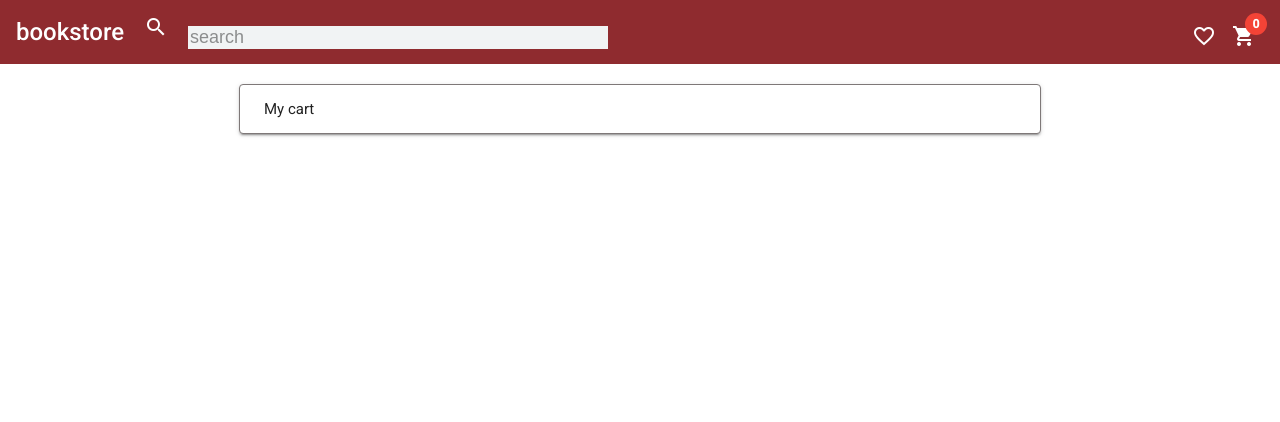
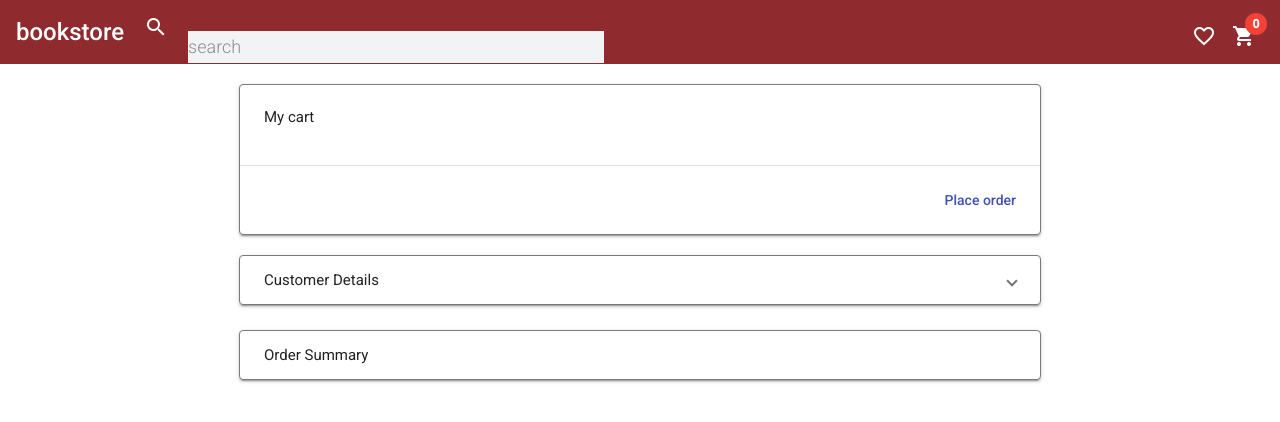
Before and after one commit to sravanisabbisett/BookStore, an Angular app: page /cart in a window 1280 px wide. Shown: the top 422 px of the page. Built offline with nearby package versions, Linux system fonts and the light colour scheme.

Commit message:
ADDED:my cartpage

```diff
--- a/src/app/app-routing.module.ts
+++ b/src/app/app-routing.module.ts
@@ -13,8 +13,10 @@ const routes: Routes = [{ path: 'register', component: RegisterComponent },
 {
   path: 'dashboard', component: DashboardComponent,
   children: [
-    { path: '', component: GetbooksComponent }
+    { path: '', component: GetbooksComponent },
+
   ]
+
 },
 { path: 'order', component: OrderComponent },
 { path: 'cart', component: MycartComponent }
--- a/src/app/app.module.ts
+++ b/src/app/app.module.ts
@@ -28,6 +28,9 @@ import { MycartComponent } from './components/mycart/mycart.component';
 import {MatExpansionModule} from '@angular/material/expansion';
 import {MatRadioModule} from '@angular/material/radio';
 
+
+
+
 @NgModule({
   declarations: [
     AppComponent,
@@ -48,6 +51,7 @@ import {MatRadioModule} from '@angular/material/radio';
     MatFormFieldModule,MatInputModule,MatCardModule,MatIconModule,ReactiveFormsModule,FormsModule,MatButtonModule
   ],
   providers: [],
-  bootstrap: [AppComponent]
+  bootstrap: [AppComponent],
+
 })
 export class AppModule { }
--- a/src/app/components/getbooks/getbooks.component.html
+++ b/src/app/components/getbooks/getbooks.component.html
@@ -19,7 +19,7 @@
             </span>
         </mat-card-content>
         <div class="butt">
-            <button class="but" mat-raised-button (click)="addcart()">add to bag</button>
+            <button class="but" mat-raised-button (click)="addcart(book)">add to bag</button>
             <button class="whishlist" mat-raised-button>wishlist</button>
         </div>
     </mat-card>
--- a/src/app/components/getbooks/getbooks.component.ts
+++ b/src/app/components/getbooks/getbooks.component.ts
@@ -13,6 +13,7 @@ export class GetbooksComponent implements OnInit {
 
  // booksArray=[]
   booksArray: Array<any> = [];
+  wishlist: Array<any> = [];
 
 
   ngOnInit() {
@@ -26,8 +27,9 @@ export class GetbooksComponent implements OnInit {
       console.log(" books array " ,this.booksArray);
     })
 }
-addcart(){
-  this.router.navigate(['cart']);
+addcart(book: any){
+  this.wishlist.push(book);
+ localStorage.setItem('addedcart',JSON.stringify(this.wishlist));
 }
 
 review() {
--- a/src/app/components/header/header.component.html
+++ b/src/app/components/header/header.component.html
@@ -12,7 +12,7 @@
         <mat-icon matBadge="{{list}}" matBadgeColor="warn" routerLink="list">favorite_border</mat-icon>
     </button>
     <button mat-icon-button #tooltip="matTooltip" matTooltip="cart" class="bag">
-      <mat-icon matBadge="{{bag}}" matBadgeColor="warn" routerLink="/dashboard/cart" >shopping_cart</mat-icon>
+      <mat-icon matBadge="{{bag}}" matBadgeColor="warn" routerLink="../cart" >shopping_cart</mat-icon>
   </button>
 
     </mat-toolbar-row>
--- a/src/app/components/login/login.component.ts
+++ b/src/app/components/login/login.component.ts
@@ -2,7 +2,6 @@ import { Component, OnInit } from '@angular/core';
 import { FormBuilder, FormGroup, Validators } from '@angular/forms';
 import { Router } from '@angular/router';
 import { UserService } from 'src/app/services/userservice/user.service';
-
 @Component({
   selector: 'app-login',
   templateUrl: './login.component.html',
@@ -11,7 +10,10 @@ import { UserService } from 'src/app/services/userservice/user.service';
 export class LoginComponent implements OnInit {
   hide=true
   loginForm!: FormGroup;
-  constructor(private formBuilder: FormBuilder,private route:Router,private userservice:UserService) { }
+  constructor(private formBuilder: FormBuilder,
+              private route:Router,
+              private userservice:UserService,
+              ) { }
 
   ngOnInit(): void {
     this.loginForm = this.formBuilder.group({
--- a/src/app/components/mycart/mycart.component.html
+++ b/src/app/components/mycart/mycart.component.html
@@ -1,25 +1,25 @@
 <app-header></app-header>
 <mat-accordion>
     <div>
-        <mat-expansion-panel hideToggle class="center">
+        <mat-expansion-panel [expanded]="step === 0" (opened)="setStep(0)" hideToggle  class="center">
             <mat-expansion-panel-header>
                 <mat-panel-title>
                     My cart
                 </mat-panel-title>
             </mat-expansion-panel-header>
-            <div>
+            <div *ngFor="let book of books">
                 <div style="display: flex;">
                     <span>
-                        <img src="../../../assets/ram.jpg" class="image">
+                        <img mat-panel-image src="../../../assets/ram.jpg" class="image">
                     </span>
                     <span class="position">
-                        <mat-card-title>RAM</mat-card-title>
-                        <mat-card-subtitle><br>by Amish</mat-card-subtitle>
-                        <mat-card-content><br>220<br></mat-card-content>
-                        <button mat-icon-button>
+                        <mat-card-title>{{book.bookName}}</mat-card-title>
+                        <mat-card-subtitle><br>{{book.author}}</mat-card-subtitle>
+                        <mat-card-content><br>{{book.price}}<br></mat-card-content>
+                        <button mat-icon-button >
                             <mat-icon>remove_circle_outline</mat-icon>
                         </button>
-                        220
+                        1
                         <button mat-icon-button>
                             <mat-icon>add_circle_outline</mat-icon>
                         </button>
@@ -30,7 +30,7 @@
                 </div>
             </div>
             <mat-action-row>
-                <button mat-button color="primary" ></button>
+                <button mat-button color="primary" (click)="nextStep()">Place order</button>
             </mat-action-row>
 
         </mat-expansion-panel>
@@ -38,9 +38,9 @@
 </mat-accordion>
 
 
-<!-- <mat-accordion>
+<mat-accordion>
     <div class="main">
-        <mat-expansion-panel>
+        <mat-expansion-panel [expanded]="step === 1" (opened)="setStep(1)">
             <mat-expansion-panel-header>
                 <mat-panel-title>Customer Details</mat-panel-title>
             </mat-expansion-panel-header>
@@ -78,7 +78,7 @@
                     <div class="form-div">
                         <mat-form-field appearance="outline">
                             <mat-label>City/Town</mat-label>
-                            <input matInput type="text" placeholder="City/Town" formControlName="City/Town"
+                            <input matInput type="text" placeholder="City/Town" formControlName="City"
                                 id="City/Town">
                         </mat-form-field>
                         <mat-form-field appearance="outline">
@@ -96,7 +96,38 @@
                         </mat-radio-group>
                     </div>
                 </div>
+                <mat-action-row>
+                    <button mat-button color="primary" (click)="nextStep()">Continue</button>
+                </mat-action-row>
+
             </form>
         </mat-expansion-panel>
     </div>
-</mat-accordion> -->
+</mat-accordion>
+
+<mat-accordion>
+    <div>
+        <mat-expansion-panel [expanded]="step === 2" (opened)="setStep(2)" hideToggle class="center">
+            <mat-expansion-panel-header>
+                <mat-panel-title>
+                    Order Summary
+                </mat-panel-title>
+            </mat-expansion-panel-header>
+            <div *ngFor="let book of books">
+                <div style="display: flex;">
+                    <span>
+                        <img mat-panel-image src="../../../assets/ram.jpg" class="image">
+                    </span>
+                    <span class="position">
+                        <mat-card-title>{{book.bookName}}</mat-card-title>
+                        <mat-card-subtitle><br>{{book.author}}</mat-card-subtitle>
+                        <mat-card-content><br>{{book.price}}<br></mat-card-content>
+                    </span>
+                </div>
+            </div>
+            <mat-action-row>
+                <button mat-button color="primary" >Checkout</button>
+            </mat-action-row>
+        </mat-expansion-panel>
+    </div>
+</mat-accordion>
--- a/src/app/components/mycart/mycart.component.scss
+++ b/src/app/components/mycart/mycart.component.scss
@@ -10,7 +10,7 @@
 
 .mat-expansion-panel{
     display: inline-block;
-    width: 800px;
+    width: 0px;
     justify-content: center;
 }
 
--- a/src/app/components/mycart/mycart.component.ts
+++ b/src/app/components/mycart/mycart.component.ts
@@ -1,5 +1,5 @@
 import { Component, OnInit } from '@angular/core';
-import { FormGroup } from '@angular/forms';
+import { FormControl, FormGroup } from '@angular/forms';
 
 @Component({
   selector: 'app-mycart',
@@ -8,9 +8,30 @@ import { FormGroup } from '@angular/forms';
 })
 export class MycartComponent implements OnInit {
 
+
+  books:Array<any>=[]
   constructor() { }
-  customerForm!: FormGroup
+  customerForm!: FormGroup;
   ngOnInit(): void {
+    this.customerForm = new FormGroup({
+      firstName: new FormControl(),
+      PhoneNumber: new FormControl(),
+      PinCode:new FormControl(),
+      Locality:new FormControl(),
+      Address:new FormControl(),
+      City:new FormControl(),
+      LandMark:new FormControl(),
+   });
+    this.books=JSON.parse(localStorage.getItem('addedcart')!);
+    console.log(this.books);
+
   }
 
+  step = 0;
+  setStep(index: number) {
+    this.step = index;
+  }
+  nextStep() {
+    this.step++;
+  }
 }
--- a/src/app/components/order/order.component.scss
+++ b/src/app/components/order/order.component.scss
@@ -75,3 +75,18 @@ td{
   padding: 5px 8px;
   border:1px solid #dbd8d8;
 }
+
+@media screen and (min-width: 411px ) {
+  .table{
+    table-layout: auto;
+    width: 900px;
+    min-width: 1px;
+
+  }
+  .text{
+    width: 50%;
+    margin-left: auto;
+    margin-right: auto;
+  }
+
+}
```
